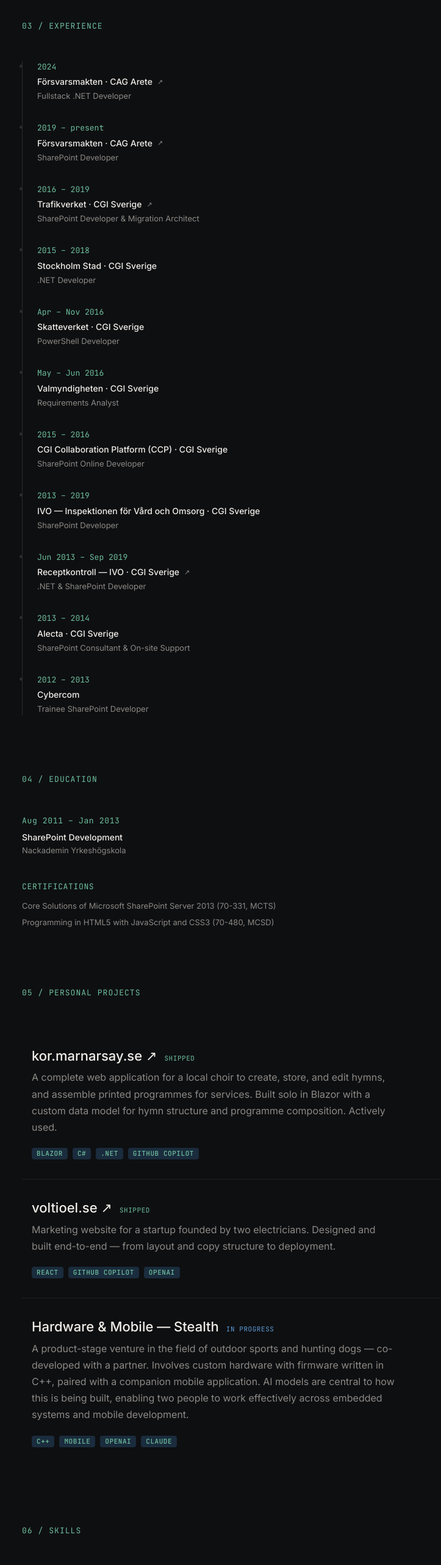
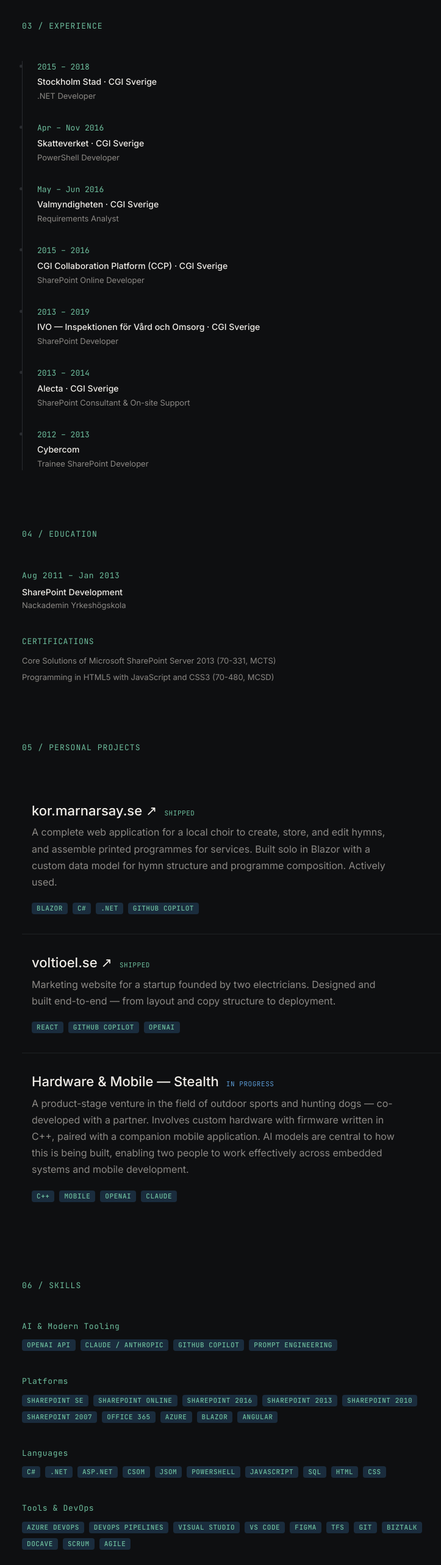
Before and after one commit to eliya-amanoeel/amaeli, a React (Vite) app: page / in a window 1280 px wide. Shown: the part 2600-5166 px from the top of the page at 61% size, without its empty margins (244-967 px from the left). Built offline with nearby package versions, Linux system fonts and the light colour scheme.

Commit message:
merging selected work and experience to avoid redundancy

```diff
--- a/src/app/components/Experience.tsx
+++ b/src/app/components/Experience.tsx
@@ -8,15 +8,11 @@
 }
 
 const entries: Entry[] = [
-  { dates: "2024", client: "Försvarsmakten · CAG Arete", role: "Fullstack .NET Developer", linkedWork: "#work-forsvarsmakten-fullstack" },
-  { dates: "2019 – present", client: "Försvarsmakten · CAG Arete", role: "SharePoint Developer", linkedWork: "#work-forsvarsmakten-sharepoint" },
-  { dates: "2016 – 2019", client: "Trafikverket · CGI Sverige", role: "SharePoint Developer & Migration Architect", linkedWork: "#work-trafikverket" },
   { dates: "2015 – 2018", client: "Stockholm Stad · CGI Sverige", role: ".NET Developer" },
   { dates: "Apr – Nov 2016", client: "Skatteverket · CGI Sverige", role: "PowerShell Developer" },
   { dates: "May – Jun 2016", client: "Valmyndigheten · CGI Sverige", role: "Requirements Analyst" },
   { dates: "2015 – 2016", client: "CGI Collaboration Platform (CCP) · CGI Sverige", role: "SharePoint Online Developer" },
   { dates: "2013 – 2019", client: "IVO — Inspektionen för Vård och Omsorg · CGI Sverige", role: "SharePoint Developer" },
-  { dates: "Jun 2013 – Sep 2019", client: "Receptkontroll — IVO · CGI Sverige", role: ".NET & SharePoint Developer", linkedWork: "#work-receptkontroll" },
   { dates: "2013 – 2014", client: "Alecta · CGI Sverige", role: "SharePoint Consultant & On-site Support" },
   { dates: "2012 – 2013", client: "Cybercom", role: "Trainee SharePoint Developer" },
 ];
--- a/src/app/components/Skills.tsx
+++ b/src/app/components/Skills.tsx
@@ -12,11 +12,11 @@
   },
   {
     label: "Languages",
-    skills: ["C#", "ASP.NET", "CSOM", "JSOM", "PowerShell", "JavaScript", "SQL", "HTML", "CSS"],
+    skills: ["C#", ".NET", "ASP.NET", "CSOM", "JSOM", "PowerShell", "JavaScript", "SQL", "HTML", "CSS"],
   },
   {
     label: "Tools & DevOps",
-    skills: ["Azure DevOps", "DevOps Pipelines", "Visual Studio", "VS Code", "TFS", "GIT", "BizTalk", "DocAve", "Scrum", "Agile"],
+    skills: ["Azure DevOps", "DevOps Pipelines", "Visual Studio", "VS Code", "Figma", "TFS", "GIT", "BizTalk", "DocAve", "Scrum", "Agile"],
   },
   {
     label: "Practices",
```
